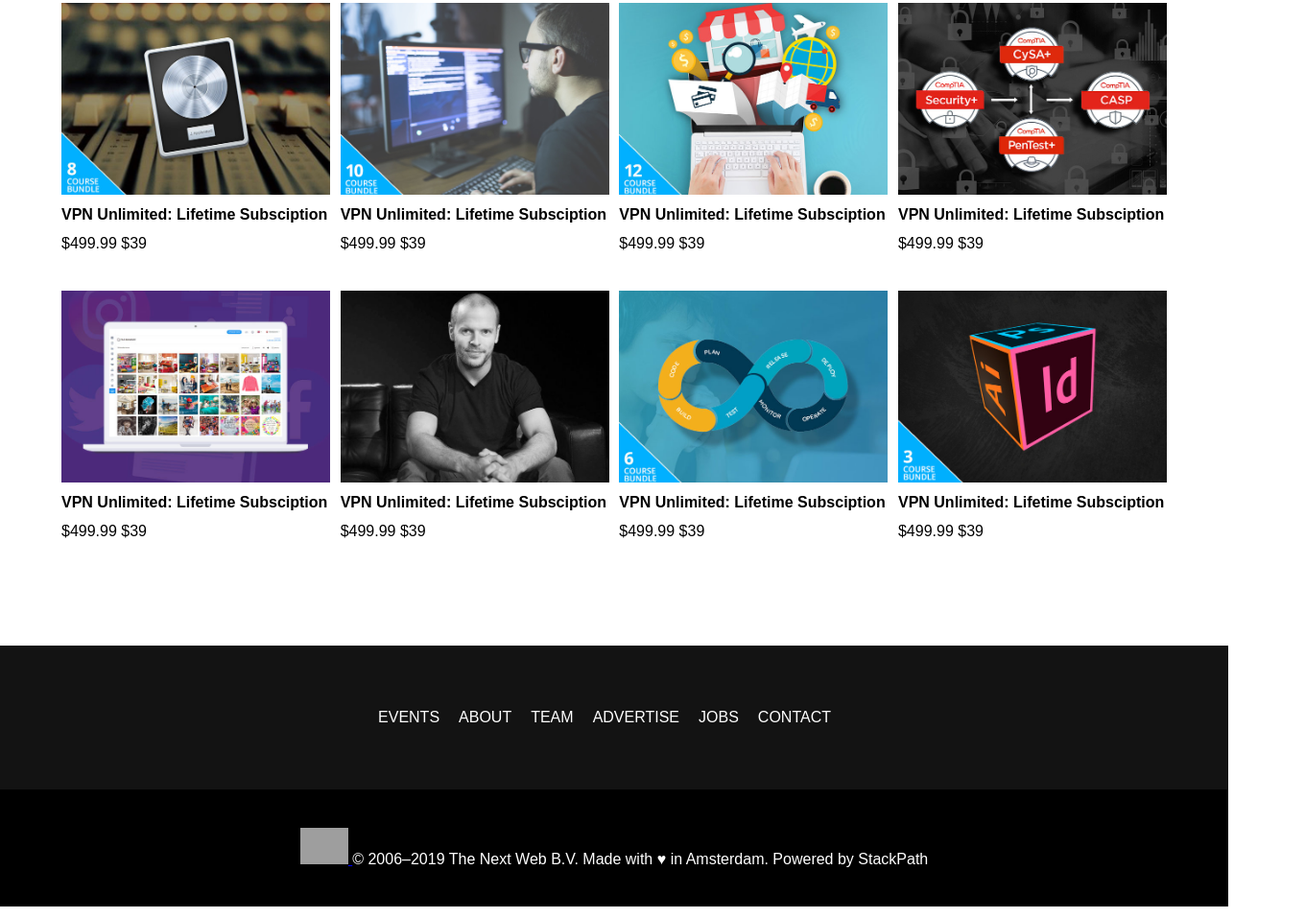
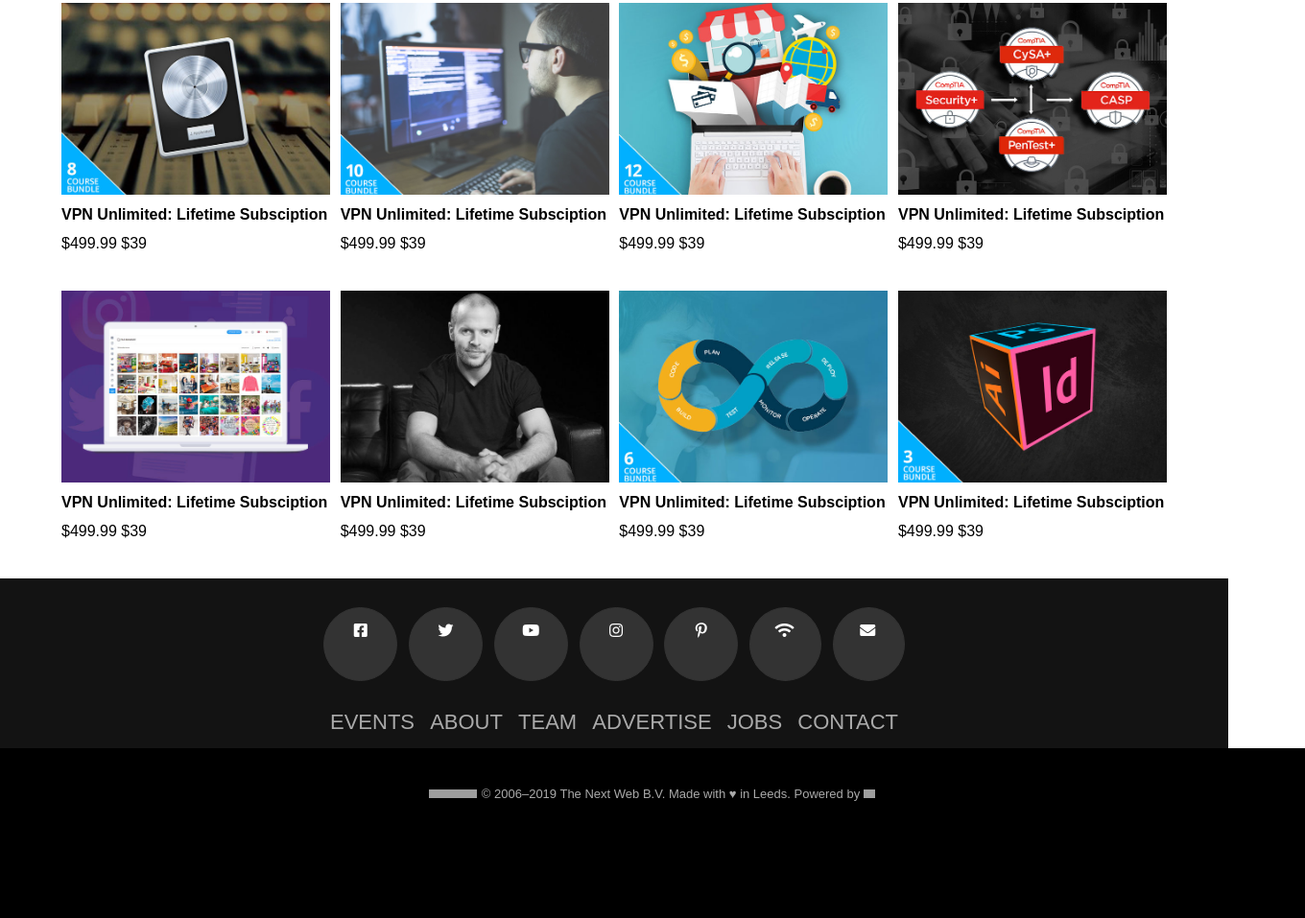
Before and after one commit to Dongmo12/Building-with-Responsive-Design, a plain HTML site: page index.html in a window 1280 px wide. Shown: the part 4146-5103 px from the top of the page at 96% size, 1360 px wide, since content can reach past the window. Drawn offline with Linux system fonts and the light colour scheme; grey boxes are pictures that could not be loaded.

Commit message:
Updated footer

```diff
--- a/index.html
+++ b/index.html
@@ -727,33 +727,41 @@
           </div>
         </div>
       </section>
-      <div class="socials">
-        <ul>
-          <li>EVENTS</li>
-          <li>ABOUT</li>
-          <li>TEAM</li>
-          <li>ADVERTISE</li>
-          <li>JOBS</li>
-          <li>CONTACT</li>
-        </ul>
-      </div>
 
       <footer>
-          <span>
-        <a href="https://thenextweb.com/">
-        <img
-          style="width:50px"
-          src="https://cdn0.tnwcdn.com/wp-content/themes/cyberdelia/assets/img/tnw.svg"
-          alt="logo"
-        />
+          <div class="footer-top">
+            <div class="iwraper">
+              <i class="fab fa-facebook-square"></i>
+              <i class="fab fa-twitter"></i>
+              <i class="fab fa-youtube"></i>
+              <i class="fab fa-instagram"></i>
+              <i class="fab fa-pinterest-p"></i>
+              <i class="fas fa-wifi" id="wifi"></i>
+              <i class="fas fa-envelope" id="envelope"></i>
+            </div>
 
-        </a>
+            <div class="footer-text-wraper">
+              <span>EVENTS</span>
+              <span>ABOUT</span>
+              <span>TEAM</span>
+              <span>ADVERTISE</span>
+              <span>JOBS</span>
+              <span>CONTACT</span>
+            </div>
+          </div>
 
-          © 2006–2019 The Next Web B.V. Made with ♥ in Amsterdam. Powered by
-          StackPath
-          </span
-        >
-      </footer>
+          <div class="footer-bottom">
+            <span>
+                <a href="https://thenextweb.com/">
+                <img
+              style="width:50px"
+              src="https://cdn0.tnwcdn.com/wp-content/themes/cyberdelia/assets/img/tnw.svg"
+              alt="logo"
+            /></a> © 2006–2019 The Next Web B.V.</span>
+            <span>Made with <b>♥</b> in Leeds.</span>
+            <span>Powered by <a href="https://thenextweb.com/"> <img src="https://cdn0.tnwcdn.com/wp-content/themes/cyberdelia/assets/img/stackpath.svg"> </a></span> </div>
+        </footer>
+
       <!-- END OF MAIN CONTENT-->
     </div>
 
```
Also changed, not shown: css/all-devices-style.css, images/f1.png (added).
